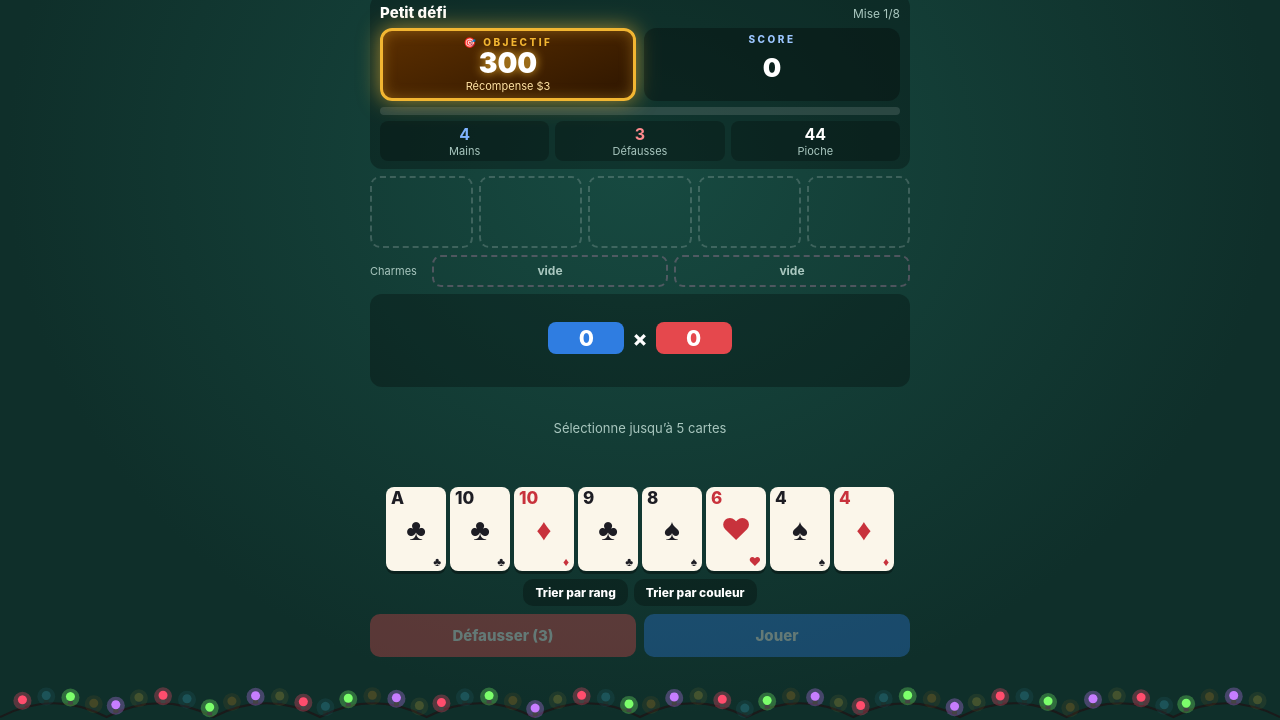
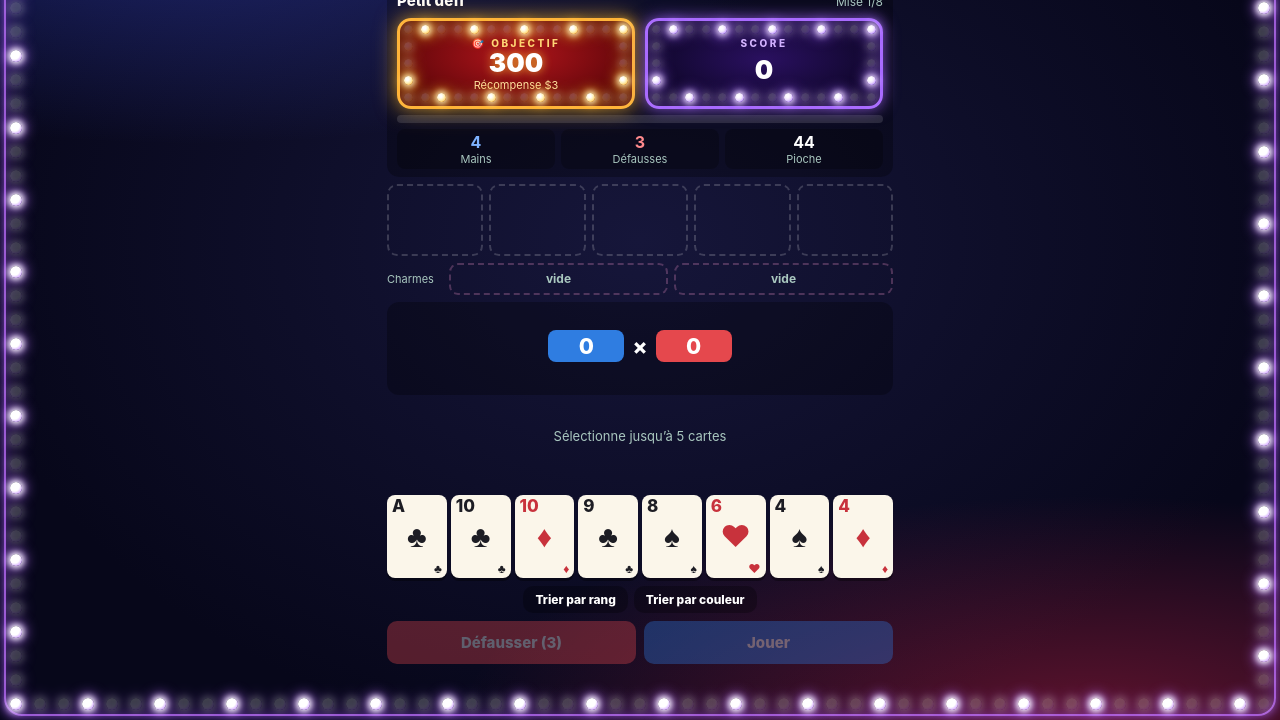
Before and after one commit to florianbardou95300-ship-it/kamisado-app, a website: page www/coup-de-maitre.html in a window 1280 px wide. Shown: the part 80-800 px from the top of the page. Drawn offline with Linux system fonts and the light colour scheme.

Commit message:
Coup de Maître : son de distribution réaliste, cadres d'ampoules façon enseigne de casino
Co-Authored-By: Claude Opus 5.5 <noreply@anthropic.com>
Claude-Session: https://claude.ai/code/session_015g8KeWHRadriDTxnh47VCA

```diff
--- a/www/coup-de-maitre.html
+++ b/www/coup-de-maitre.html
@@ -11,19 +11,19 @@
 }
 *{box-sizing:border-box;-webkit-tap-highlight-color:transparent}
 html,body{margin:0;min-height:100%}
-body{font-family:-apple-system,BlinkMacSystemFont,'Segoe UI',Roboto,Helvetica,Arial,sans-serif;color:#fff;background:radial-gradient(ellipse at 50% 30%,var(--felt2),var(--felt) 70%) fixed;user-select:none;-webkit-user-select:none;overflow-x:hidden;overscroll-behavior:none}
+body{font-family:-apple-system,BlinkMacSystemFont,'Segoe UI',Roboto,Helvetica,Arial,sans-serif;color:#fff;background:radial-gradient(ellipse 70% 40% at 15% 0%,rgba(70,90,255,.35),transparent 70%),radial-gradient(ellipse 70% 40% at 85% 100%,rgba(255,40,80,.35),transparent 70%),radial-gradient(ellipse at 50% 40%,#16163a,#07071a 75%) fixed;user-select:none;-webkit-user-select:none;overflow-x:hidden;overscroll-behavior:none}
 #app{max-width:560px;margin:0 auto;display:flex;flex-direction:column;gap:7px;
-  padding:calc(38px + env(safe-area-inset-top)) calc(10px + env(safe-area-inset-right)) calc(40px + env(safe-area-inset-bottom)) calc(10px + env(safe-area-inset-left))}
+  padding:calc(26px + env(safe-area-inset-top)) calc(27px + env(safe-area-inset-right)) calc(28px + env(safe-area-inset-bottom)) calc(27px + env(safe-area-inset-left))}
 
-/* Guirlande */
-.garland{position:fixed;left:0;right:0;height:36px;pointer-events:none;z-index:3;width:100%}
-.garland.top{top:env(safe-area-inset-top)}
-.garland.bot{bottom:env(safe-area-inset-bottom);transform:scaleY(-1)}
-.bulb{animation:blink 1.1s steps(1) infinite}
-.bulb.b2{animation-delay:-.55s}
-.garland.fast .bulb{animation-duration:.26s}
-@keyframes blink{0%{opacity:1}50%{opacity:.22}}
-
+/* Ampoules façon enseigne */
+#frame{position:fixed;top:calc(4px + env(safe-area-inset-top));bottom:calc(4px + env(safe-area-inset-bottom));left:calc(4px + env(safe-area-inset-left));right:calc(4px + env(safe-area-inset-right));
+  border:2px solid rgba(190,110,255,.8);border-radius:18px;box-shadow:0 0 12px rgba(170,90,255,.7),inset 0 0 12px rgba(170,90,255,.45);pointer-events:none;z-index:3}
+.bl{position:absolute;border-radius:50%;pointer-events:none;
+  background:radial-gradient(circle at 38% 35%,#fff 0 18%,var(--c) 45%,var(--c2) 100%);box-shadow:0 0 6px 2px var(--c),0 0 14px 3px var(--c2);
+  animation:chase 1.05s infinite}
+.bl.p1{animation-delay:-.35s}.bl.p2{animation-delay:-.7s}
+.fast .bl{animation-duration:.3s}
+@keyframes chase{0%,33%{opacity:1}33.5%,100%{opacity:.22}}
 header{display:flex;align-items:center;justify-content:space-between}
 .hdr-left,.hdr-right{display:flex;gap:6px;align-items:center}
 h1{font-size:18px;margin:0;font-weight:800;letter-spacing:.5px}
@@ -40,15 +40,15 @@ h1 span{color:var(--gold)}
 @keyframes bump{50%{transform:scale(1.2)}}
 
 /* Objectif + score */
-.duo{display:grid;grid-template-columns:1fr 1fr;gap:8px;margin-top:6px}
-.goal{background:linear-gradient(160deg,#5c2f00,#2e1600);border:3px solid var(--gold);border-radius:12px;text-align:center;padding:5px 4px;box-shadow:0 0 16px rgba(242,182,50,.45),inset 0 0 12px rgba(242,182,50,.25);animation:goalglow 2.2s ease-in-out infinite}
+.duo{display:grid;grid-template-columns:1fr 1fr;gap:10px;margin-top:8px}
+.goal{position:relative;background:radial-gradient(ellipse at 50% 40%,#b0151b,#5a0509 80%);border:3px solid #ffb43a;border-radius:14px;text-align:center;padding:16px 14px 14px;box-shadow:0 0 18px rgba(255,170,40,.6),inset 0 0 18px rgba(0,0,0,.5);animation:goalglow 2.2s ease-in-out infinite}
 @keyframes goalglow{50%{box-shadow:0 0 26px rgba(242,182,50,.8),inset 0 0 16px rgba(242,182,50,.4)}}
-.goal .lbl,.scorebox .lbl{font-size:10px;letter-spacing:2.5px;font-weight:800;color:var(--gold)}
-.goal .num{font-size:28px;font-weight:900;line-height:1.1;text-shadow:0 0 10px rgba(242,182,50,.9)}
+.goal .lbl,.scorebox .lbl{font-size:10px;letter-spacing:2.5px;font-weight:800;color:#ffd77a}
+.goal .num{font-size:26px;font-weight:900;line-height:1.1;text-shadow:0 0 10px rgba(242,182,50,.9)}
 .goal .rew{font-size:11px;color:#ffe3a3}
-.scorebox{background:rgba(0,0,0,.3);border-radius:12px;text-align:center;padding:5px 4px;position:relative;overflow:visible}
-.scorebox .lbl{color:#9cc6ff}
-#scoreWrap{height:44px;display:flex;align-items:center;justify-content:center;position:relative;z-index:4}
+.scorebox{position:relative;background:radial-gradient(ellipse at 50% 45%,#2a1060,#0c0624 80%);border:3px solid #a96bff;border-radius:14px;text-align:center;padding:16px 14px 14px;overflow:visible;box-shadow:0 0 16px rgba(169,107,255,.7),inset 0 0 14px rgba(169,107,255,.35)}
+.scorebox .lbl{color:#d6b8ff}
+#scoreWrap{height:40px;display:flex;align-items:center;justify-content:center;position:relative;z-index:4}
 #scoreScale{display:inline-block;transition:transform .25s ease-out}
 #score{display:inline-block;font-size:26px;font-weight:900;transition:color .3s}
 #score.warm{color:#ffe08a;text-shadow:0 0 12px rgba(255,200,80,.8);animation:wobble .8s ease-in-out infinite}
@@ -163,8 +163,7 @@ table.lv td.c{color:#8fbaff;text-align:right} table.lv td.m{color:#ff9a9d;text-a
 </style>
 </head>
 <body>
-<svg id="garTop" class="garland top"></svg>
-<svg id="garBot" class="garland bot"></svg>
+<div id="frame"></div>
 <div id="flashFx"></div>
 
 <div id="app">
@@ -384,15 +383,33 @@ function noise(d,vol,delay,freq,q){
   g.gain.setValueAtTime(vol||.2,t);g.gain.exponentialRampToValueAtTime(0.0001,t+d);
   s.connect(f).connect(g).connect(AC.destination);s.start(t);s.stop(t+d+0.03);
 }
-const sDeal=()=>{noise(.07,.4,0,2800,.8);tone(2100,.025,'square',.025)};
+function cardFlick(delay,vol){
+  if(muted||!AC)return;
+  if(!NB){NB=AC.createBuffer(1,AC.sampleRate*0.6,AC.sampleRate);const ch=NB.getChannelData(0);for(let i=0;i<ch.length;i++)ch[i]=Math.random()*2-1}
+  const t=AC.currentTime+(delay||0),v=vol||1;
+  // glissement de la carte (frottement qui descend dans l'aigu)
+  const s=AC.createBufferSource(),f=AC.createBiquadFilter(),g=AC.createGain();
+  s.buffer=NB;f.type='bandpass';f.Q.value=0.9;f.frequency.setValueAtTime(5200,t);f.frequency.exponentialRampToValueAtTime(1800,t+0.07);
+  g.gain.setValueAtTime(0.0001,t);g.gain.exponentialRampToValueAtTime(0.32*v,t+0.018);g.gain.exponentialRampToValueAtTime(0.0001,t+0.08);
+  s.connect(f).connect(g).connect(AC.destination);s.start(t,Math.random()*0.4);s.stop(t+0.1);
+  // claquement sec quand elle se pose
+  const s2=AC.createBufferSource(),hp=AC.createBiquadFilter(),g2=AC.createGain(),t2=t+0.062;
+  s2.buffer=NB;hp.type='highpass';hp.frequency.value=2200;
+  g2.gain.setValueAtTime(0.55*v,t2);g2.gain.exponentialRampToValueAtTime(0.0001,t2+0.022);
+  s2.connect(hp).connect(g2).connect(AC.destination);s2.start(t2,Math.random()*0.4);s2.stop(t2+0.03);
+  // petit choc mat sur le tapis
+  const o=AC.createOscillator(),g3=AC.createGain();o.type='sine';o.frequency.setValueAtTime(190,t2);o.frequency.exponentialRampToValueAtTime(80,t2+0.05);
+  g3.gain.setValueAtTime(0.18*v,t2);g3.gain.exponentialRampToValueAtTime(0.0001,t2+0.06);o.connect(g3).connect(AC.destination);o.start(t2);o.stop(t2+0.07);
+}
+const sDeal=()=>cardFlick(0,0.9+Math.random()*0.2);
 const sSelect=()=>tone(1250,.04,'triangle',.07);
-const sPlay=()=>noise(.14,.35,0,1500,.7);
+const sPlay=()=>{cardFlick(0,1);cardFlick(.05,.8)};
 const sChip=i=>tone(520*Math.pow(1.06,Math.min(i,24)),.07,'triangle',.12);
 const sMult=()=>{tone(330,.12,'sawtooth',.05);tone(660,.12,'square',.03)};
 const sCoin=()=>{tone(1318,.06,'square',.05);tone(1760,.22,'triangle',.09,.06)};
 const sBuy=()=>{tone(988,.07,'square',.05);tone(1318,.07,'square',.05,.07);tone(1976,.3,'triangle',.11,.14);noise(.25,.12,.14,6000,2)};
 const sSell=()=>{tone(880,.08,'triangle',.1);tone(587,.15,'triangle',.1,.08)};
-const sShuffle=()=>{for(let i=0;i<5;i++)noise(.05,.3,i*.05,2600,.8)};
+const sShuffle=()=>{for(let i=0;i<14;i++)noise(.018,.28,i*.028+Math.random()*.008,3200+Math.random()*1500,1.2)};
 const sMagic=()=>[880,1175,1568,2093].forEach((f,i)=>tone(f,.2,'sine',.09,i*.06));
 const sTick=()=>tone(1500,.02,'square',.02);
 const sBoom=()=>{noise(.7,.6,0,350,.5);tone(140,.6,'sine',.35,0,40)};
@@ -481,7 +498,7 @@ function render(){
   let di=0;
   G.hand.forEach(c=>{
     const e=cardEl(c);if(G.sel.has(c.id))e.classList.add('sel');
-    if(G.justDealt.has(c.id)){const d=di++*70;e.classList.add('deal');e.style.animationDelay=d+'ms';setTimeout(sDeal,d)}
+    if(G.justDealt.has(c.id)){const d=di++*95;e.classList.add('deal');e.style.animationDelay=d+'ms';setTimeout(sDeal,d)}
     e.onclick=()=>toggle(c.id);h.appendChild(e);
   });
   G.justDealt.clear();
@@ -550,30 +567,29 @@ function flash(uid,r){
 }
 function sfx(cls,i){if(cls==='m')sMult();else if(cls==='c')sChip(i)}
 
-// =============== Guirlande ===============
-function buildGarland(){
-  const W=Math.max(320,window.innerWidth),H=36;
-  const cols=['#ffd23f','#ff4d6d','#4dd6ff','#7cff6b','#ff9f1c','#c77dff'];
-  ['#garTop','#garBot'].forEach(sel=>{
-    const svg=$(sel);svg.setAttribute('viewBox',`0 0 ${W} ${H}`);
-    const spans=Math.max(3,Math.round(W/110)),sw=W/spans;
-    let d='M0 3';for(let i=0;i<spans;i++){const x0=i*sw;d+=` Q ${x0+sw/2} ${H*0.85} ${x0+sw} 3`}
-    svg.innerHTML=`<path d="${d}" fill="none" stroke="#1a1a1a" stroke-width="2"/>`;
-    const path=svg.querySelector('path'),L=path.getTotalLength(),n=Math.floor(L/24);
-    let out='';
-    for(let i=1;i<n;i++){
-      const p=path.getPointAtLength(i*L/n),col=cols[i%cols.length];
-      out+=`<g class="bulb${i%2?' b2':''}"><circle cx="${p.x}" cy="${p.y+7}" r="9" fill="${col}" opacity=".3"/><rect x="${p.x-2.5}" y="${p.y}" width="5" height="4" rx="1" fill="#444"/><circle cx="${p.x}" cy="${p.y+8}" r="4.5" fill="${col}"/></g>`;
-    }
-    svg.insertAdjacentHTML('beforeend',out);
-  });
+// =============== Ampoules ===============
+const BULBS={frame:['#ffffff','#b46bff',12,24,-6],goal:['#fff3c0','#ffae1a',9,17,-1],score:['#f1e4ff','#9b5cff',9,17,-1]};
+const lastSize=new WeakMap();
+function bulbify(el,key,force){
+  const [c,c2,size,gap,off]=BULBS[key];
+  const w=el.clientWidth,h=el.clientHeight,ls=lastSize.get(el);
+  if(!force&&ls&&ls[0]===w&&ls[1]===h)return;lastSize.set(el,[w,h]);
+  el.querySelectorAll(':scope>.bl').forEach(b=>b.remove());
+  const inset=size/2+(off<0?-off*0+4:4),x0=inset,y0=inset,x1=w-inset,y1=h-inset;
+  const pts=[],seg=(ax,ay,bx,by)=>{const L=Math.hypot(bx-ax,by-ay),n=Math.max(1,Math.round(L/gap));for(let i=0;i<n;i++)pts.push([ax+(bx-ax)*i/n,ay+(by-ay)*i/n])};
+  seg(x0,y0,x1,y0);seg(x1,y0,x1,y1);seg(x1,y1,x0,y1);seg(x0,y1,x0,y0);
+  const frag=document.createDocumentFragment();
+  pts.forEach((p,i)=>{const b=document.createElement('i');b.className='bl p'+(i%3);
+    b.style.cssText=`width:${size}px;height:${size}px;left:${p[0]-size/2}px;top:${p[1]-size/2}px;--c:${c};--c2:${c2}`;frag.appendChild(b)});
+  el.appendChild(frag);
 }
-function garlandFast(ms){document.querySelectorAll('.garland').forEach(g=>g.classList.add('fast'));setTimeout(()=>document.querySelectorAll('.garland').forEach(g=>g.classList.remove('fast')),ms)}
+function buildBulbs(){bulbify($('#frame'),'frame',true);bulbify($('.goal'),'goal');bulbify($('.scorebox'),'score')}
+function lightsFast(ms){document.body.classList.add('fast');setTimeout(()=>document.body.classList.remove('fast'),ms)}
 
 // =============== Effets de victoire ===============
 async function boomFx(){
   const sc=$('#score');sc.classList.remove('warm','hot');sc.classList.add('boom');$('#barBox').classList.remove('hot');
-  sBoom();garlandFast(2200);
+  sBoom();lightsFast(2400);
   const f=$('#flashFx');f.classList.remove('on');void f.offsetWidth;f.classList.add('on');
   const r=sc.getBoundingClientRect(),cx=r.left+r.width/2,cy=r.top+r.height/2;
   const cols=['#ffd23f','#ff4d6d','#4dd6ff','#7cff6b','#ff9f1c','#fff'];
@@ -809,8 +825,9 @@ if(IN_APP){$('#btnQuit').classList.remove('hidden');
   $('#btnQuit').onclick=()=>{if(G.busy)return;modal('<h3>Quitter la partie ?</h3><p>La partie en cours sera perdue.</p>',[{t:'Rester',c:'ghost',f:closeModal},{t:'Quitter',c:'disc',f:()=>{location.href='index.html'}}])}}
 $('#modal').onclick=e=>{if(e.target.id==='modal'&&!G.lock)closeModal()};
 document.addEventListener('pointerdown',ensureAudio);
-window.addEventListener('resize',buildGarland);
-buildGarland();
+window.addEventListener('resize',()=>bulbify($('#frame'),'frame',true));
+if(window.ResizeObserver){const ro=new ResizeObserver(()=>{bulbify($('.goal'),'goal');bulbify($('.scorebox'),'score')});ro.observe($('.goal'));ro.observe($('.scorebox'))}
+buildBulbs();
 newRun();
 </script>
 </body>
```
